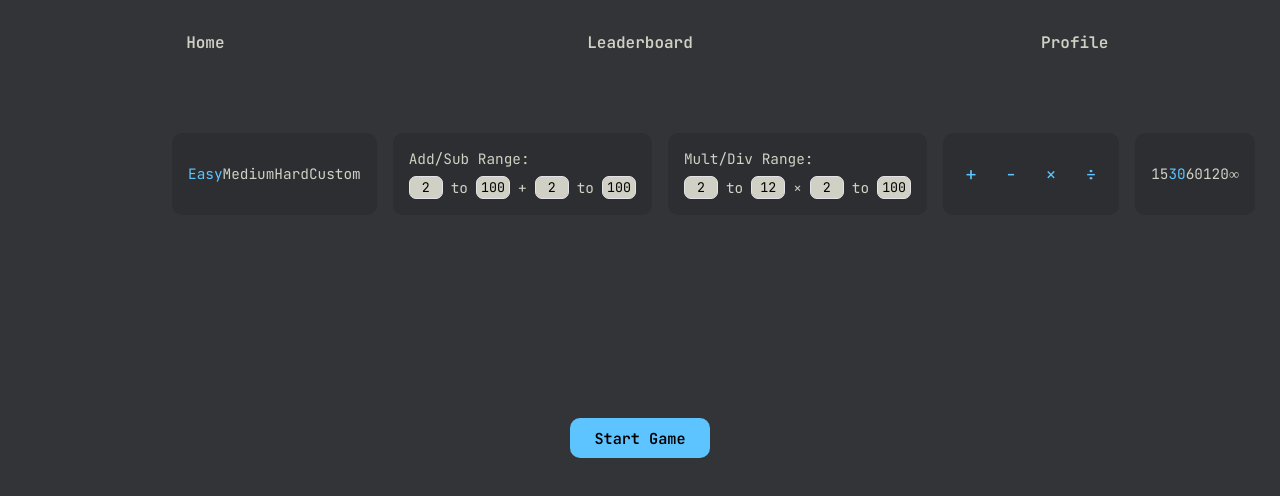
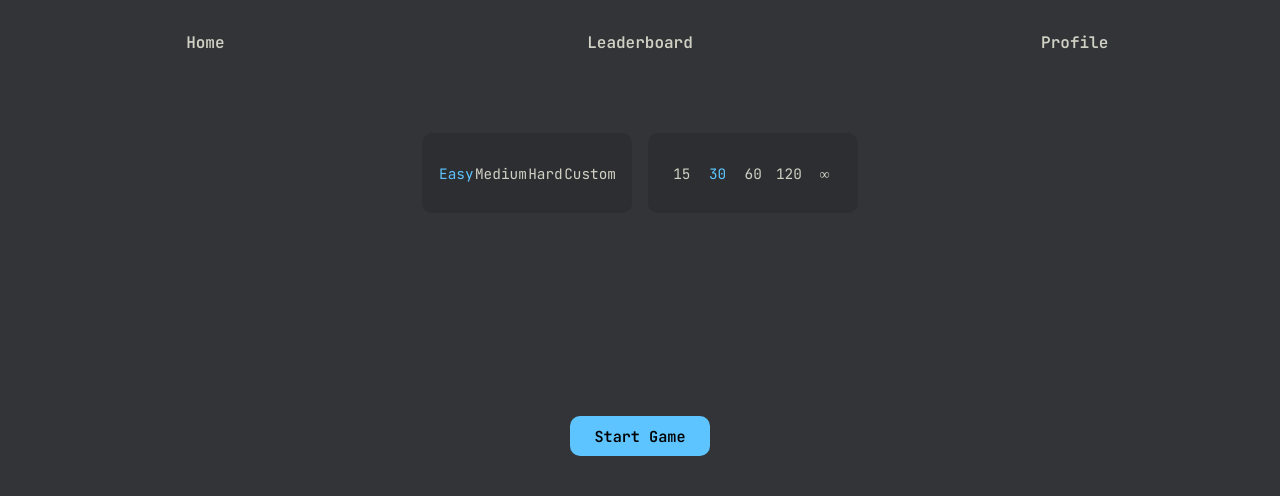
Before and after one commit to dbu79/math-game, a React (Vite) app: page / in a window 1280 px wide. Shown: the top 496 px of the page. Built offline with nearby package versions, Linux system fonts and the light colour scheme.

Commit message:
Improve settings bar

```diff
--- a/src/components/Game.jsx
+++ b/src/components/Game.jsx
@@ -87,7 +87,7 @@ function Game() {
         function handleKeyDown(e) {
             if (e.key === "Tab") {
                 e.preventDefault()
-                startGame()
+                onRestart()
             }
         }
             window.addEventListener("keydown", handleKeyDown)
--- a/src/components/settings/SettingsBar.jsx
+++ b/src/components/settings/SettingsBar.jsx
@@ -1,14 +1,15 @@
 import QuestionSettings from "./QuestionSettings"
 import DifficultyTab from "./Difficulty"
-import { useEffect, useState } from "react";
 
 function SettingsBar({ difficulty, onDifficultyChange, ranges, onRangeChange, selectedTime, setSelectedTime, operators, onOperatorsChange }) {
     return (
-        <section className="settings-bar">
+        <section className={`settings-bar ${difficulty === "custom" ? "expanded" : ""}`}>
+
             <DifficultyTab
                 difficulty={difficulty}
                 onDifficultyChange={onDifficultyChange}
             />
+            { (difficulty === "custom") ? (
             <QuestionSettings
                 ranges={ranges}
                 onRangeChange={onRangeChange}
@@ -16,7 +17,7 @@ function SettingsBar({ difficulty, onDifficultyChange, ranges, onRangeChange, se
                 setSelectedTime={setSelectedTime}
                 operators={operators}
                 onOperatorsChange={onOperatorsChange}
-            />
+            />) : null}
 
             <div className="time-settings">
                 <input
--- a/src/functions/Difficulties.js
+++ b/src/functions/Difficulties.js
@@ -4,7 +4,7 @@ export const DIFFICULTIES = {
             add1: { min: 2, max: 100 },
             add2: { min: 2, max: 100 },
             mul1: { min: 2, max: 12 },
-            mul2: { min: 2, max: 100 },
+            mul2: { min: 2, max: 24 },
         }
     },
     medium: {
--- a/src/index.css
+++ b/src/index.css
@@ -124,9 +124,15 @@ a {
     align-items: stretch;
     gap: var(--space-2);
     padding: 5rem 0rem 0rem;
+    width: 35%;
+    height: 5rem;
+    transition: width 0.5s ease-in;
+}
+
+.settings-bar.expanded {
     width: 75%;
+}
 
-}
 
 .difficulty-settings {
     flex: 1;
@@ -150,7 +156,6 @@ a {
     display: flex;
     align-items: center;
     justify-content: center;
-    /* height: 2rem; */
     font-size: 0.9rem;
     cursor: pointer;
     user-select: none;
@@ -167,9 +172,10 @@ a {
     display: flex;
     flex-direction: column;
     align-items: flex-start;
-    justify-content: flex-start;
-    gap: 0.5rem;
+    justify-content: center;
+    gap: 0.3rem;
     font-size: 0.9rem;
+    height: 5rem;
 }
 
 .range-inputs {
```
